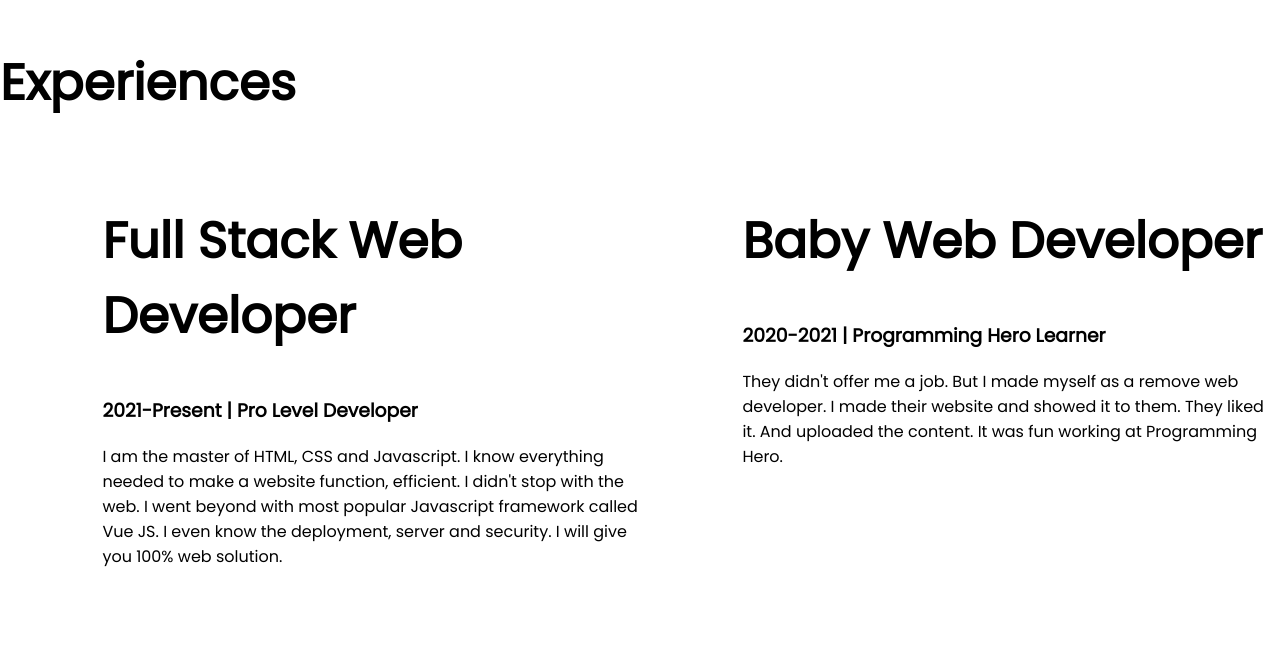
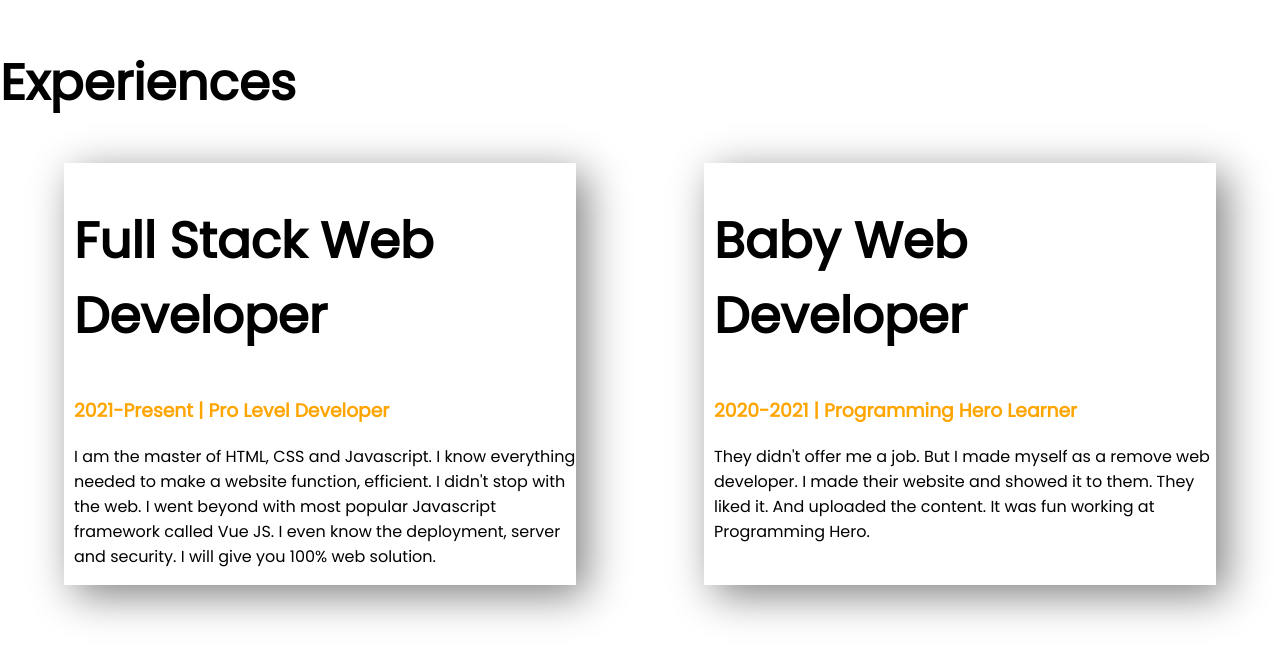
Before and after one commit to Abu-Sahad/developer-potfolio, a plain HTML site: page index.html in a window 1280 px wide. Shown: the part 1137-1796 px from the top of the page. Drawn offline with Linux system fonts and the light colour scheme.

Commit message:
4nd added

```diff
--- a/index.html
+++ b/index.html
@@ -49,9 +49,9 @@
     <section class="ca">
         <h1>Experiences</h1>
         <div class="flexible-container">
-            <div class="half">
+            <div class="experience-item">
                 <h1>Full Stack Web Developer</h1>
-                <h3>2021-Present | Pro Level Developer</h3>
+                <h3 class="aa">2021-Present | Pro Level Developer</h3>
                 <p>I am the master of HTML, CSS and Javascript. I know everything needed to make a website function,
                     efficient. I didn't stop with the web. I went beyond with most popular Javascript framework called
                     Vue
@@ -59,9 +59,9 @@
                 </p>
 
             </div>
-            <div class="half">
+            <div class="experience-item">
                 <h1>Baby Web Developer</h1>
-                <h3>2020-2021 | Programming Hero Learner</h3>
+                <h3 class="aa">2020-2021 | Programming Hero Learner</h3>
                 <p>They didn't offer me a job. But I made myself as a remove web developer. I made their website and
                     showed
                     it to them. They liked it. And uploaded the content. It was fun working at Programming Hero.</p>
--- a/style.css
+++ b/style.css
@@ -44,4 +44,11 @@ h1{
         background-image: url(image/dream-bg.png);
         background-repeat: no-repeat;
         background-position:right;
-        }
+    }
+    .experience-item{
+        box-shadow: 10px 10px 40px gray;
+        margin-left: 5%;
+        margin-right: 5%;
+        padding-left: 10px;
+        width: 40%;
+    }
```
